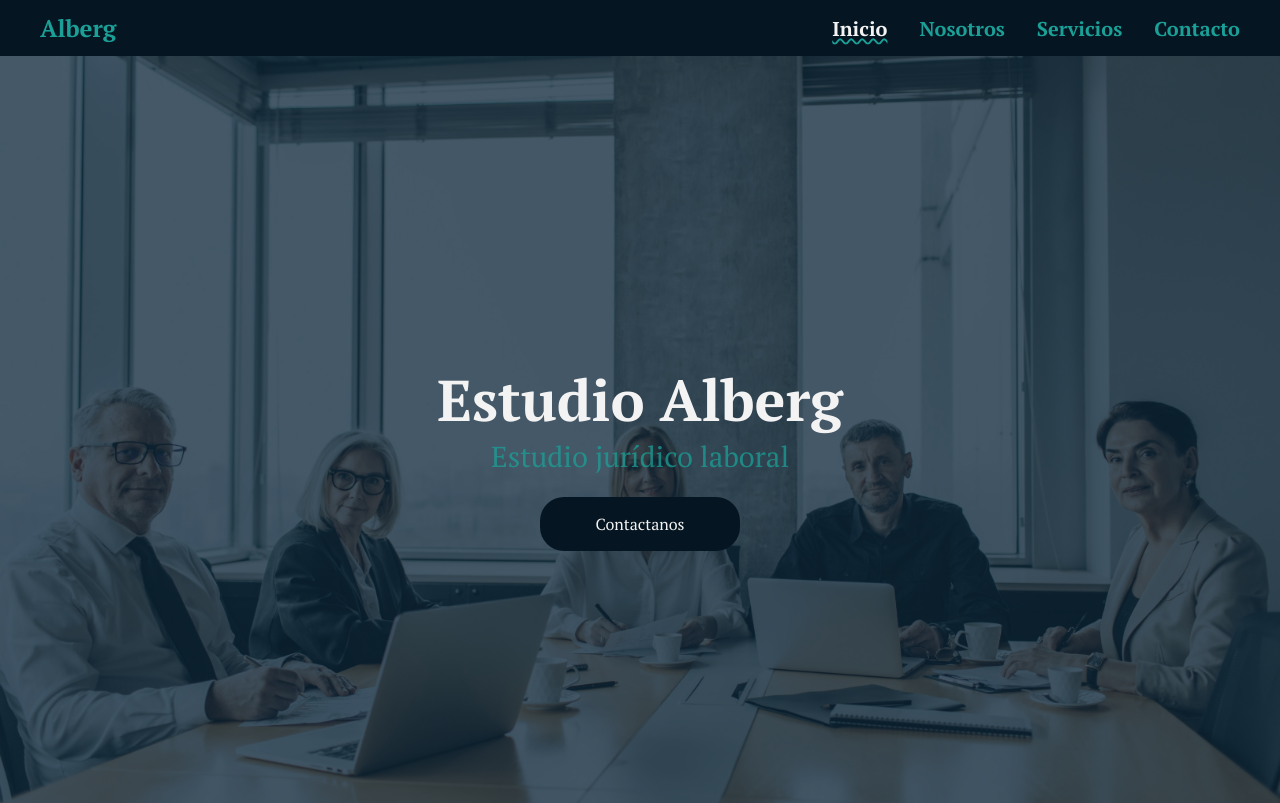
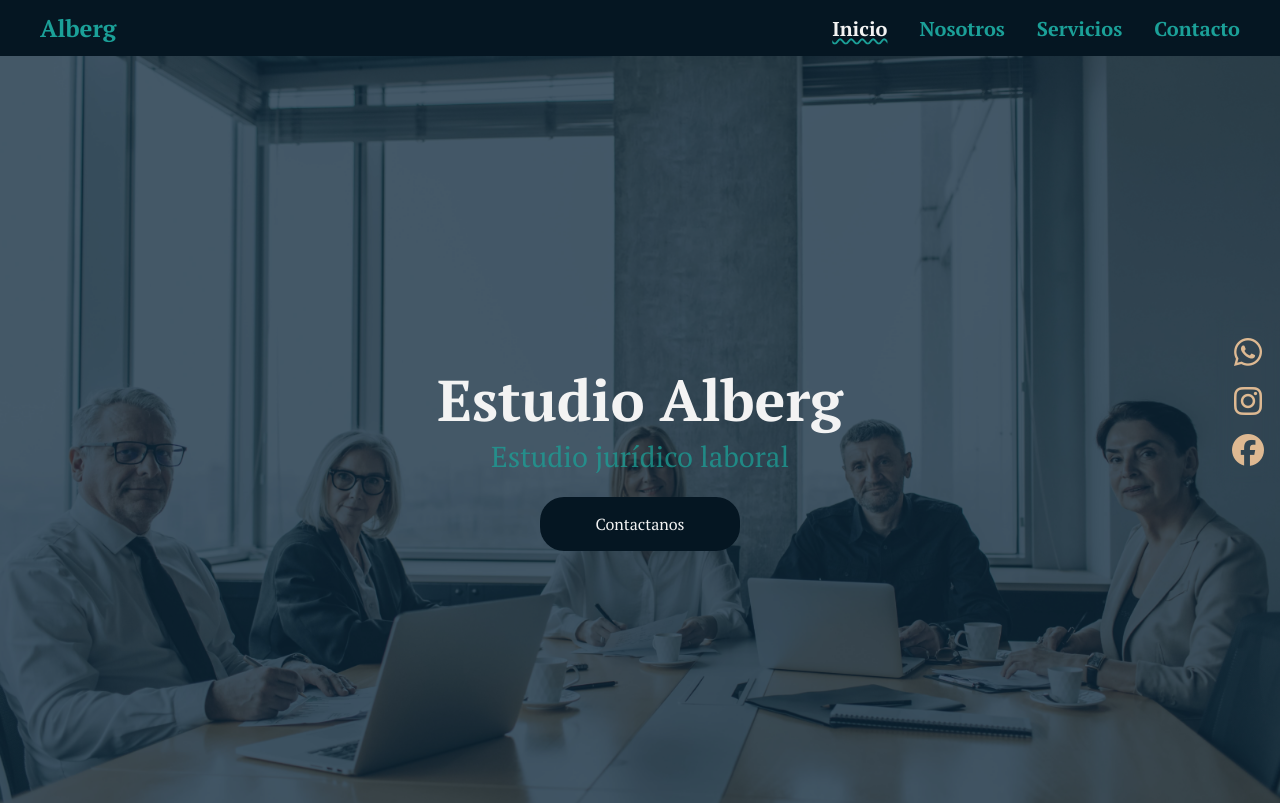
Before and after one commit to MatiSierraDev/web-abogado, a plain HTML site: page index.html in a window 1280 px wide. Shown: the top 803 px of the page. Drawn offline with Linux system fonts and the light colour scheme.

Commit message:
add section social-contact 🚗

```diff
--- a/css/style.css
+++ b/css/style.css
@@ -341,6 +341,28 @@ a.active-link {
   font-weight: bold;
 }
 
+.social-contact{
+  position: fixed;
+  top:40%;
+  right: 0vw;
+  /* border:1px solid red; */
+  display: flex;
+  gap:1rem;
+  flex-direction: column;
+  align-items: center;
+  justify-content: center;
+  padding:1rem;
+  backdrop-filter: blur(8px);
+}
+.wpp-btn i{
+  font-size: 2rem;
+  transform: scale(1);
+  transition: transform .1s ease;
+}
+
+.wpp-btn i:hover {
+  transform: scale(1.2);
+}
 @media screen and (min-width: 768px) {
 
   .full-lg-screen {
--- a/index.html
+++ b/index.html
@@ -41,7 +41,14 @@
       </nav>
     </section>
   </header>
-
+  <!-- social contact -->
+  <section class="social">
+    <aside class="none">
+      <a href="https://api.whatsapp.com/send?phone=541136733679&amp;text=Hola,%20quisiera%20asesoramiento" target="_blank" class="wpp-btn"> <i class="fa-brands fa-whatsapp"></i></a>
+      <a href="https://www.instagram.com/estudioalberg/" target="_blank" class="wpp-btn"> <i class="fa-brands fa-instagram"></i></a>
+      <a href="https://www.facebook.com/estudioalberg" target="_blank" class="wpp-btn"> <i class="fa-brands fa-facebook"></i></a>
+    </aside>
+  </section>
   <!-- sections -->
   <section id="inicio" class="home">
     <article class="hero-image" style = "--image: url('../img/img-meeting.jpg'); --attachment: fixed;">
--- a/js/menu.js
+++ b/js/menu.js
@@ -51,3 +51,29 @@ const $ = (selector) => document.querySelector(`${selector}`);
   });
 
 })(document, $);
+
+((d, $) => {
+
+  const observer = new IntersectionObserver(handleInterceptionObserver, {
+    threshold: 0.10
+  });
+
+  const $scrollTrackerElement = d.getElementById('nosotros');
+  observer.observe($scrollTrackerElement);
+
+  function handleInterceptionObserver(entries) {
+    entries.forEach(entry => {
+      const $socialIcons = d.querySelector('.social');
+
+      if (entry.intersectionRatio > 0) {
+        $socialIcons.firstElementChild.classList.remove('none');
+        $socialIcons.firstElementChild.classList.add('social-contact');
+      } else {
+        $socialIcons.firstElementChild.classList.remove('social-contact');
+        $socialIcons.firstElementChild.classList.add('none');
+      }
+    });
+  }
+
+
+})(document, $)
```
